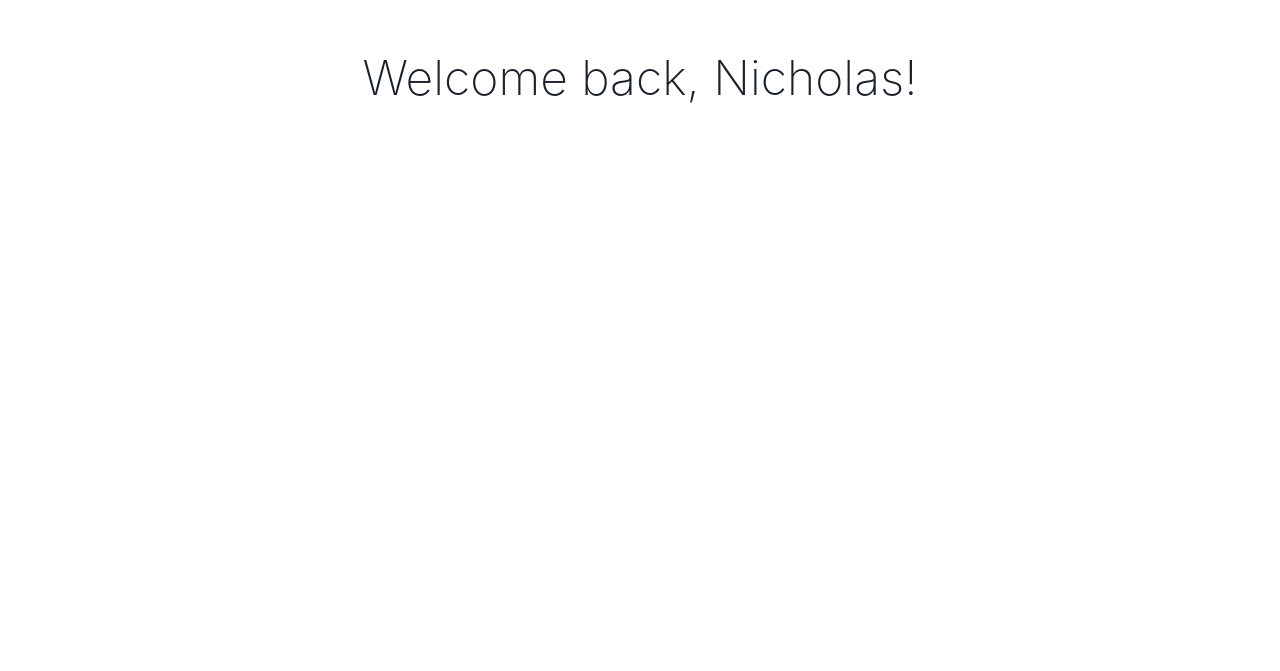
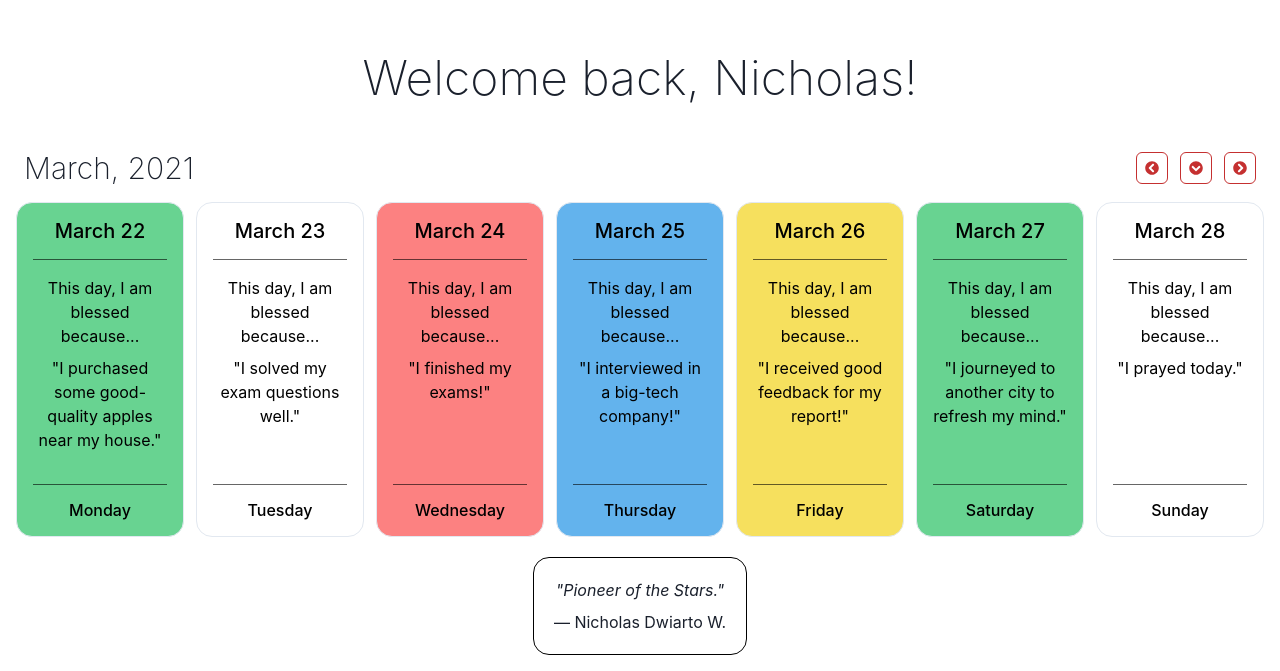
Before and after one commit to lauslim12/Fumi-no, a Next.js app: page / in a window 1280 px wide. Shown: the part 762-1433 px from the top of the page. Before the commit the page ends 880 px from the top, so only its background shows below. Built offline with nearby package versions, Linux system fonts and the light colour scheme; no server answers.

Commit message:
feat: Implement 'Blessings' section design

```diff
--- /dev/null
+++ b/components/CustomIconBtn.tsx
@@ -0,0 +1,19 @@
+import { IconButton } from '@chakra-ui/button';
+import { memo, ReactElement } from 'react';
+
+type Props = {
+  ariaLabel: string;
+  customIcon: ReactElement;
+};
+
+const IconBtn = ({ ariaLabel, customIcon }: Props) => (
+  <IconButton
+    variant="outline"
+    colorScheme="red"
+    aria-label={ariaLabel}
+    size="sm"
+    icon={customIcon}
+  />
+);
+
+export default memo(IconBtn);
--- /dev/null
+++ b/components/Home/BlessingCard.tsx
@@ -0,0 +1,45 @@
+import { useColorModeValue } from '@chakra-ui/color-mode';
+import { Divider, Heading, Spacer, Text, VStack } from '@chakra-ui/layout';
+import { memo } from 'react';
+import { Data } from '../../types/Data';
+import { numberToDay, numberToMonth } from '../../utils/date';
+
+type Props = {
+  data: Data;
+};
+
+const BlessingCard = ({ data }: Props) => (
+  <VStack
+    align="stretch"
+    borderWidth={1}
+    borderColor={useColorModeValue('gray.200', 'gray.500')}
+    spacing={4}
+    textAlign="center"
+    bg={useColorModeValue(`${data.color}.300`, `${data.color}.500`)}
+    color={useColorModeValue('black', 'white')}
+    p={4}
+    rounded="1rem"
+    w="full"
+    cursor="pointer"
+  >
+    <Heading as="h5" size="md" fontWeight="500">{`${numberToMonth(data.month)} ${
+      data.day
+    }`}</Heading>
+
+    <Divider borderColor={useColorModeValue('black', 'white')} />
+
+    <VStack>
+      <Text>This day, I am blessed because...</Text>
+      <Text>{`"${data.blessing}"`}</Text>
+    </VStack>
+
+    <Spacer />
+    <Divider borderColor={useColorModeValue('black', 'white')} />
+
+    <Heading as="h5" size="sm" fontWeight="500">
+      {numberToDay(new Date(data.year, data.month, data.day).getDay())}
+    </Heading>
+  </VStack>
+);
+
+export default memo(BlessingCard);
--- /dev/null
+++ b/components/Home/Blessings.tsx
@@ -0,0 +1,85 @@
+import { Flex, Grid, Heading, HStack, Spacer, VStack } from '@chakra-ui/layout';
+import { memo, useMemo, useState } from 'react';
+import { FaChevronCircleLeft, FaChevronCircleRight, FaChevronCircleDown } from 'react-icons/fa';
+import sampleData from '../../db/sampleData';
+import { numberToMonth } from '../../utils/date';
+import CustomIconBtn from '../CustomIconBtn';
+import BlessingCard from './BlessingCard';
+
+const Blessings = () => {
+  const [allBlessings, setAllBlessings] = useState(sampleData);
+  const [currentMonth, setCurrentMonth] = useState(new Date().getMonth());
+  const [currentYear, setCurrentYear] = useState(new Date().getFullYear());
+  const allData = useMemo(
+    () =>
+      allBlessings.filter(
+        (blessing) => blessing.month === currentMonth && blessing.year === currentYear
+      ),
+    [currentMonth, currentYear]
+  );
+
+  const handleDateChange = (actionType: 'current' | 'next' | 'prev') => {
+    if (actionType === 'prev') {
+      setCurrentMonth((prevState) => prevState - 1);
+
+      if (currentMonth === 0) {
+        setCurrentYear((prevState) => prevState - 1);
+        setCurrentMonth(() => 11);
+      }
+
+      return;
+    }
+
+    if (actionType === 'next') {
+      setCurrentMonth((prevState) => prevState + 1);
+
+      if (currentMonth === 11) {
+        setCurrentYear((prevState) => prevState + 1);
+        setCurrentMonth(() => 0);
+      }
+
+      return;
+    }
+
+    setCurrentYear(() => new Date().getFullYear());
+    setCurrentMonth(() => new Date().getMonth());
+  };
+
+  return (
+    <VStack spacing={2} mt={10}>
+      <Flex w="full" p={2}>
+        <Heading as="h3" size="lg">{`${numberToMonth(currentMonth)}, ${currentYear}`}</Heading>
+
+        <Spacer />
+
+        <HStack spacing={3}>
+          <div onClick={() => handleDateChange('prev')}>
+            <CustomIconBtn ariaLabel="Previous month" customIcon={<FaChevronCircleLeft />} />
+          </div>
+
+          <div onClick={() => handleDateChange('current')}>
+            <CustomIconBtn ariaLabel="Current month" customIcon={<FaChevronCircleDown />} />
+          </div>
+
+          <div onClick={() => handleDateChange('next')}>
+            <CustomIconBtn ariaLabel="Next month" customIcon={<FaChevronCircleRight />} />
+          </div>
+        </HStack>
+      </Flex>
+
+      {allData.length ? (
+        <Grid templateColumns={{ lg: 'repeat(7, 1fr)' }} gap={3}>
+          {allData.map((blessing) => (
+            <BlessingCard key={blessing.id} data={blessing} />
+          ))}
+        </Grid>
+      ) : (
+        <Heading as="h5" size="md">
+          No data found for this month! Maybe add one?
+        </Heading>
+      )}
+    </VStack>
+  );
+};
+
+export default memo(Blessings);
--- a/pages/index.tsx
+++ b/pages/index.tsx
@@ -1,12 +1,16 @@
 import { memo } from 'react';
+import Blessings from '../components/Home/Blessings';
 import Fumino from '../components/Home/Fumino';
 import Greetings from '../components/Home/Greetings';
+import Quotes from '../components/Home/Quotes';
 import Layout from '../components/Layout';
 
 const Home = () => (
   <Layout title={['Home']}>
     <Fumino />
     <Greetings />
+    <Blessings />
+    <Quotes />
   </Layout>
 );
 
```
